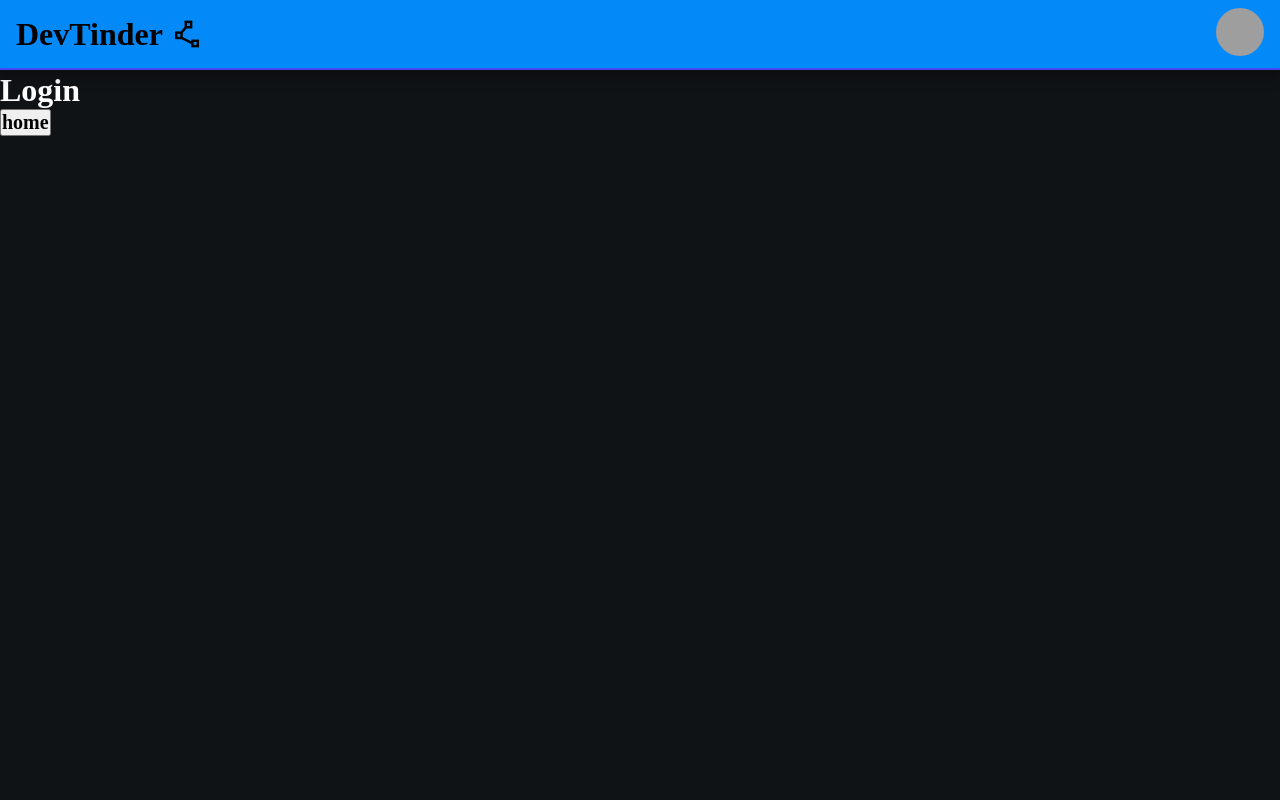
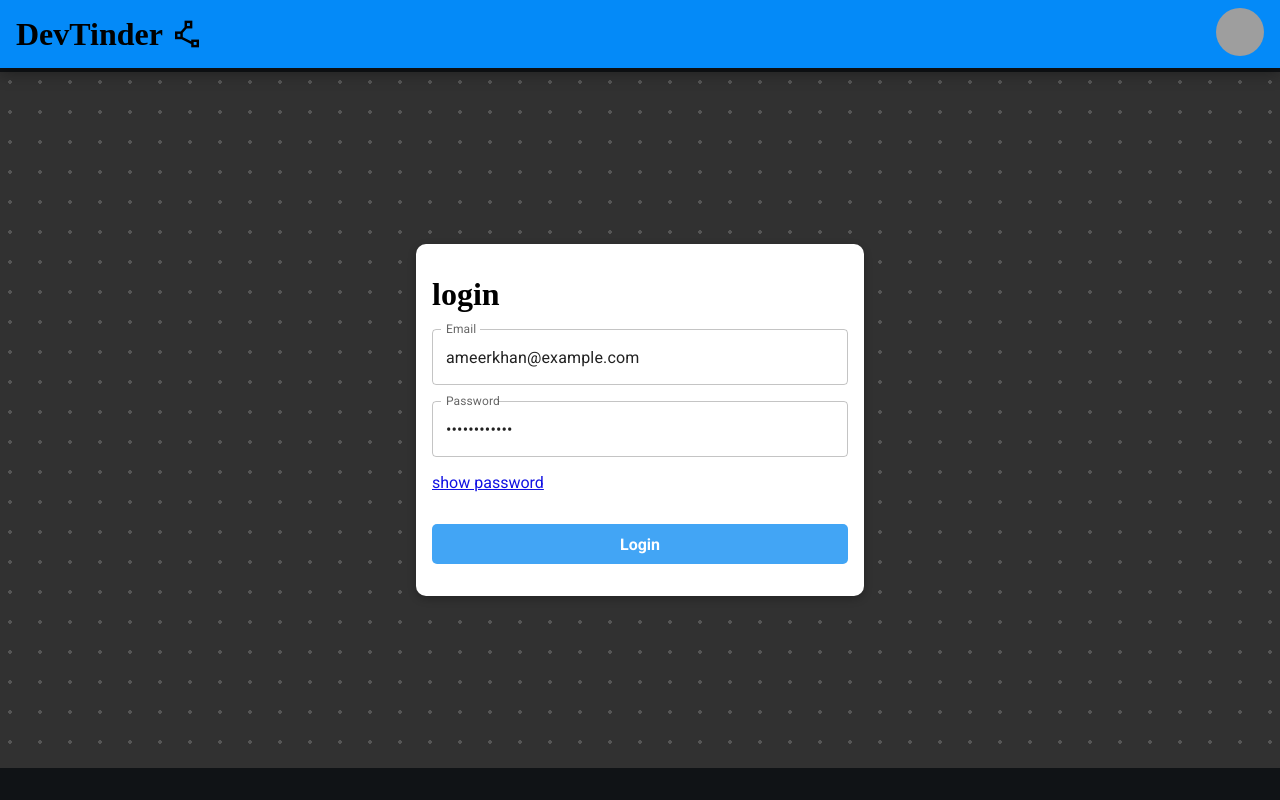
Before and after one commit to itisameerkhan/dev-tinder-frontend, a React (Vite) app: page /login in a window 1280 px wide. Built offline with nearby package versions, Linux system fonts and the light colour scheme; grey boxes are pictures that could not be loaded.

Commit message:
login page ui

```diff
--- a/package.json
+++ b/package.json
@@ -13,6 +13,7 @@
     "@emotion/react": "^11.14.0",
     "@emotion/styled": "^11.14.0",
     "@mui/material": "^6.4.7",
+    "axios": "^1.8.3",
     "react": "^19.0.0",
     "react-dom": "^19.0.0",
     "react-router-dom": "^7.3.0",
--- a/src/components/Header/Header.scss
+++ b/src/components/Header/Header.scss
@@ -7,9 +7,8 @@ $primary-bg-1: #101316;
     flex-direction: row;
     align-items: center;
     justify-content: space-between;
-    border-bottom: 2px solid rgb(71, 71, 246);
     background-color: #048af8;
-    // backdrop-filter: blur(20px);
+    // backdrop-filter: blur(10px);
     // background: rgb(193, 26, 149);
     // background: linear-gradient(90deg, rgba(193, 26, 149, 1) 0%, rgba(218, 31, 9, 1) 35%, rgba(237, 199, 18, 1) 100%);
     padding: .5rem 1rem;
--- a/src/components/Login/Login.jsx
+++ b/src/components/Login/Login.jsx
@@ -1,15 +1,64 @@
 import "./Login.scss";
 import { Link } from "react-router-dom";
+import { TextField, Button } from "@mui/material";
+import { useState } from "react";
+import axios from "axios";
 
 const Login = () => {
+  const [showPassword, setShowPassword] = useState(false);
+  const [user, setUser] = useState({
+    emailId: "ameerkhan@example.com",
+    password: "Password@123",
+  });
+  const [isLoading, setIsLoading] = useState(false);
+
+  const userDataChange = (e) => {
+    setUser({ ...user, [e.target.name]: e.target.value });
+  };
+
+  const submitFunction = async () => {
+    try {
+      setIsLoading(true);
+      const res = await axios.post("http://localhost:8080/api/login", user);
+      console.log(res.data);
+      setIsLoading(false);
+    } catch (e) {
+      setIsLoading(false);
+    }
+  };
+
   return (
     <div className="login">
-      <h1>Login</h1>
-      <Link to={"/"}>
-        <button>
-          <h2>home</h2>
+      <div className="login-main">
+        <h1>login</h1>
+        <TextField
+          id="outlined-basic"
+          label="Email"
+          variant="outlined"
+          type="text"
+          name="emailId"
+          value={user.emailId}
+          onChange={userDataChange}
+        />
+        <TextField
+          id="outlined-basic"
+          label="Password"
+          variant="outlined"
+          type={showPassword ? "text" : "password"}
+          name="password"
+          value={user.password}
+          onChange={userDataChange}
+        />
+        <p
+          className="show-password-btn"
+          onClick={() => setShowPassword(!showPassword)}
+        >
+          {showPassword ? "hide password" : "show password"}
+        </p>
+        <button onClick={submitFunction} style={{cursor: isLoading ? "not-allowed" : "pointer"}}>
+          {isLoading ? <div className="spinner-loader-1"></div> : "Login"}
         </button>
-      </Link>
+      </div>
     </div>
   );
 };
--- a/src/components/Login/Login.scss
+++ b/src/components/Login/Login.scss
@@ -0,0 +1,77 @@
+$primary-color-1: #42a5f5;
+$primary-color-2: #90CAF9;
+$primary-bg-1: #101316;
+
+.login {
+    display: flex;
+    align-items: center;
+    justify-content: center;
+    height: 87vh !important;
+    width: 100%;
+    height: 100%;
+    /* Add your background pattern here */
+    background-color: #313131;
+    background-image: radial-gradient(rgba(255, 255, 255, 0.171) 2px, transparent 0);
+    background-size: 30px 30px;
+    background-position: -5px -5px
+}
+
+.login-main {
+    background-color: white;
+    color: black;
+    padding: 2rem 1rem;
+    border-radius: 10px;
+    display: flex;
+    flex-direction: column;
+    gap: 1rem;
+    width: 28rem;
+    justify-content: center;
+    box-shadow: rgba(0, 0, 0, 0.24) 0px 3px 8px;
+
+    button {
+        display: flex;
+        align-items: center;
+        justify-content: center;
+        margin-top: 1rem;
+        padding: .5rem 2rem;
+        font-size: 1rem;
+        border: none;
+        background-color: $primary-color-1;
+        color: white;
+        font-weight: bold;
+        font-family: "Roboto";
+        cursor: pointer;
+        border-radius: 5px;
+        height: 2.5rem;
+
+        &:active {
+            background-color: #1491f7;
+        }
+    }
+}
+
+.show-password-btn {
+    font-family: "Roboto";
+    color: rgb(17, 17, 227);
+    cursor: pointer;
+    text-decoration: underline;
+}
+
+/* HTML: <div class="loader"></div> */
+.spinner-loader-1 {
+    width: 30px;
+    height: 30px;
+    padding: 3px;
+    aspect-ratio: 1;
+    border-radius: 50%;
+    background: white;
+    --_m:
+      conic-gradient(#0000 10%,#000),
+      linear-gradient(#000 0 0) content-box;
+    -webkit-mask: var(--_m);
+            mask: var(--_m);
+    -webkit-mask-composite: source-out;
+            mask-composite: subtract;
+    animation: l3 1s infinite linear;
+  }
+  @keyframes l3 {to{transform: rotate(1turn)}}
```
Also changed, not shown: 1 other file (tests, documents, lock files or other folders).
